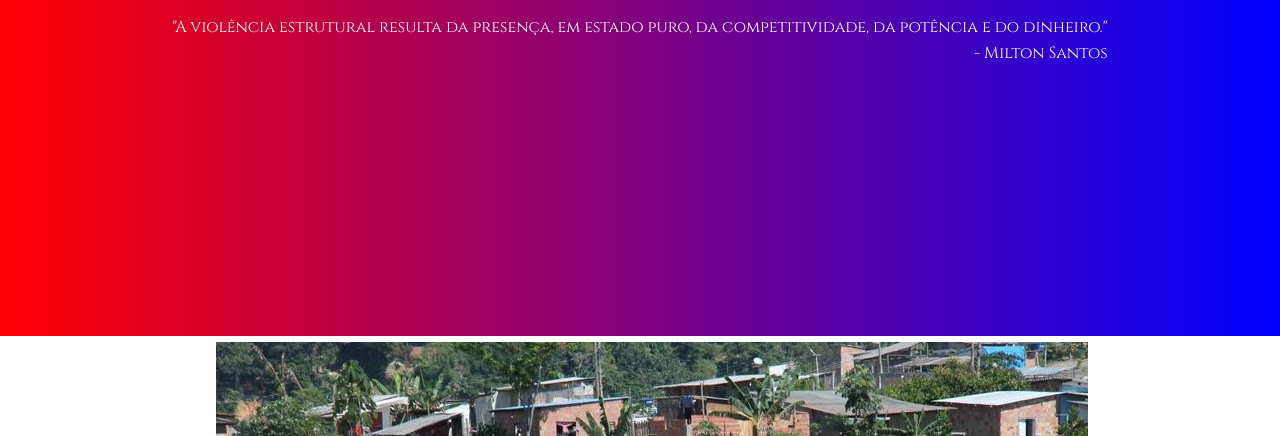
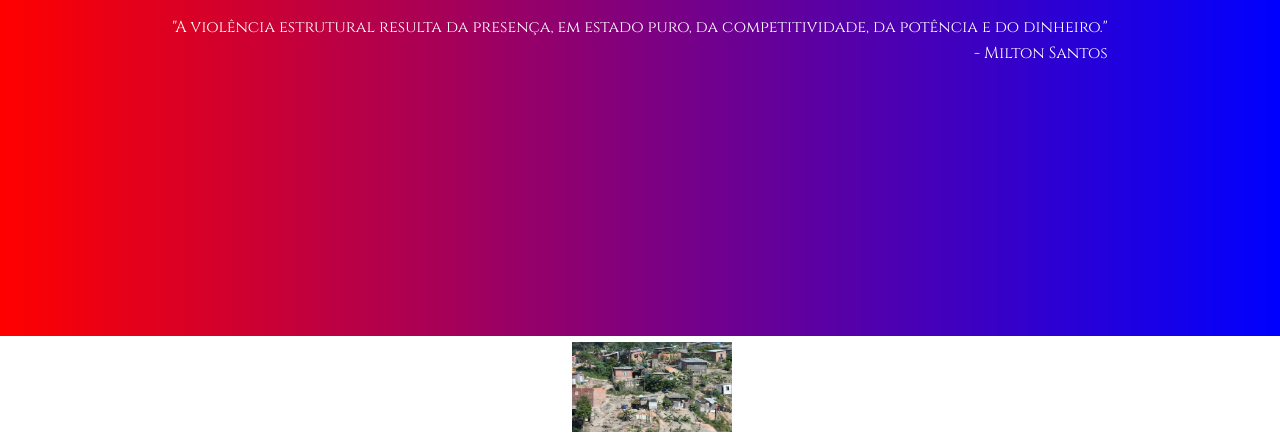
Before and after one commit to LuckyeBB/Portifolio, a plain HTML site: page index.html in a window 1280 px wide. Shown: the part 364-800 px from the top of the page. Drawn offline with Linux system fonts and the light colour scheme.

Commit message:
Update lunox.css

```diff
--- a/css/lunox.css
+++ b/css/lunox.css
@@ -49,3 +49,7 @@ fieldset{
 	color: black;
 	border: none;
 }
+img{
+	height: 90px;
+	width: 160px;
+{
```
